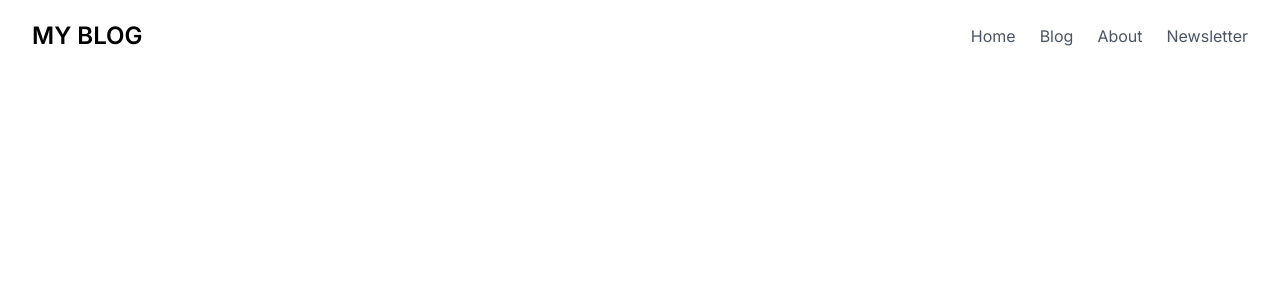
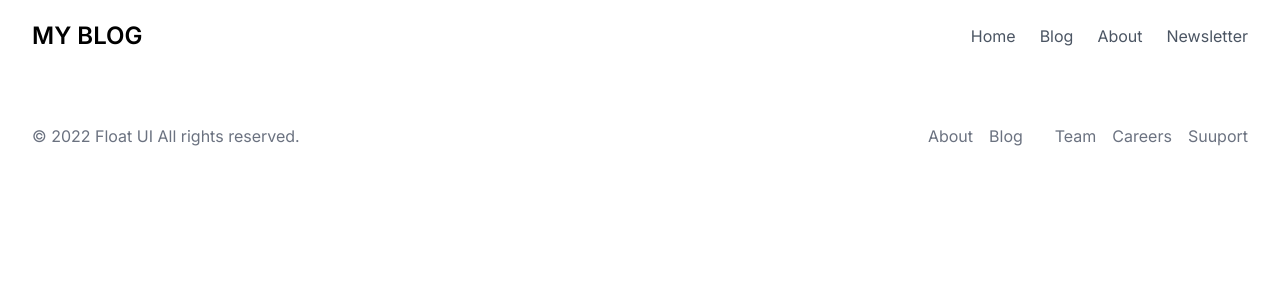
Before and after one commit to Nicolas-Wender/My-Next-Blog, a Next.js app in the folder my-blog/: page / in a window 1280 px wide. Shown: the top 300 px of the page. Built offline with nearby package versions, Linux system fonts and the light colour scheme.

Commit message:
feat: adicionando Footer e implementando interfaces typescript

```diff
--- a/my-blog/src/app/layout.tsx
+++ b/my-blog/src/app/layout.tsx
@@ -1,7 +1,8 @@
 import type { Metadata } from 'next'
 import { Inter } from 'next/font/google'
 import './globals.css'
-import Navbar from '@/components/navbar'
+import Navbar from '@/components/Navbar'
+import Footer from '@/components/Footer'
 
 const inter = Inter({ subsets: ['latin'] })
 
@@ -20,6 +21,7 @@ export default function RootLayout({
       <body className={inter.className}>
         <Navbar />
         {children}
+        <Footer/>
       </body>
     </html>
   )
--- /dev/null
+++ b/my-blog/src/components/Footer/index.tsx
@@ -0,0 +1,55 @@
+'use client'
+
+export default function Footer() {
+  interface FooterNavs {
+    href: string
+    name: string
+  }
+
+  const footerNavs: FooterNavs[] = [
+    {
+      href: 'javascript:void()',
+      name: 'About'
+    },
+    {
+      href: 'javascript:void()',
+      name: 'Blog'
+    },
+    {
+      href: 'javascript:void()',
+      name: ''
+    },
+    {
+      href: 'javascript:void()',
+      name: 'Team'
+    },
+    {
+      href: 'javascript:void()',
+      name: 'Careers'
+    },
+
+    {
+      href: 'javascript:void()',
+      name: 'Suuport'
+    }
+  ]
+
+  return (
+    <footer className="text-gray-500 bg-white px-4 py-5 max-w-screen-xl mx-auto md:px-8">
+      <div className="mt-8 items-center justify-between sm:flex">
+        <div className="mt-4 sm:mt-0">
+          &copy; 2022 Float UI All rights reserved.
+        </div>
+        <div className="mt-4 sm:mt-0">
+          <ul className="items-center justify-center space-y-5 sm:flex sm:space-x-4 sm:space-y-0">
+            {footerNavs.map((item, idx) => (
+              <li key={idx} className=" hover:text-gray-800">
+                <a href={item.href}>{item.name}</a>
+              </li>
+            ))}
+          </ul>
+        </div>
+      </div>
+    </footer>
+  )
+}
--- a/my-blog/src/components/navbar/index.tsx
+++ b/my-blog/src/components/navbar/index.tsx
@@ -2,9 +2,14 @@
 import { useState } from 'react'
 
 export default function Navbar() {
-  const [state, setState] = useState(false)
+  const [state, setState] = useState<Boolean>(false)
 
-  const navigation = [
+  interface NavigationItem {
+    title: string;
+    path: string;
+  }
+
+  const navigation: NavigationItem[] = [
     { title: 'Home', path: 'javascript:void(0)' },
     { title: 'Blog', path: 'javascript:void(0)' },
     { title: 'About', path: 'javascript:void(0)' },
```
